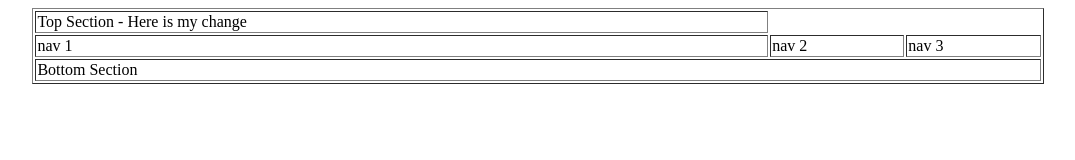
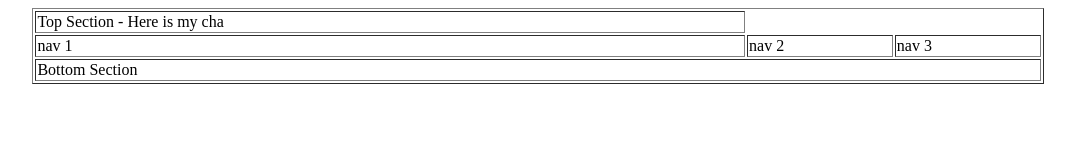
Before and after one commit to mrkiedes/24-25_HTML, a plain HTML site: page ProjectTest/index.html in a window 1280 px wide. Shown: the whole page, without its empty margins (102-1177 px from the left). Drawn offline with Linux system fonts and the light colour scheme.

Commit message:
First class example commit.

```diff
--- a/ProjectTest/index.html
+++ b/ProjectTest/index.html
@@ -8,7 +8,7 @@
     <table border="1" width="80%" align="center">
         <tr>
             <td>
-                Top Section - Here is my change
+                Top Section - Here is my cha
             </td>
         </tr>
         <tr>
```
